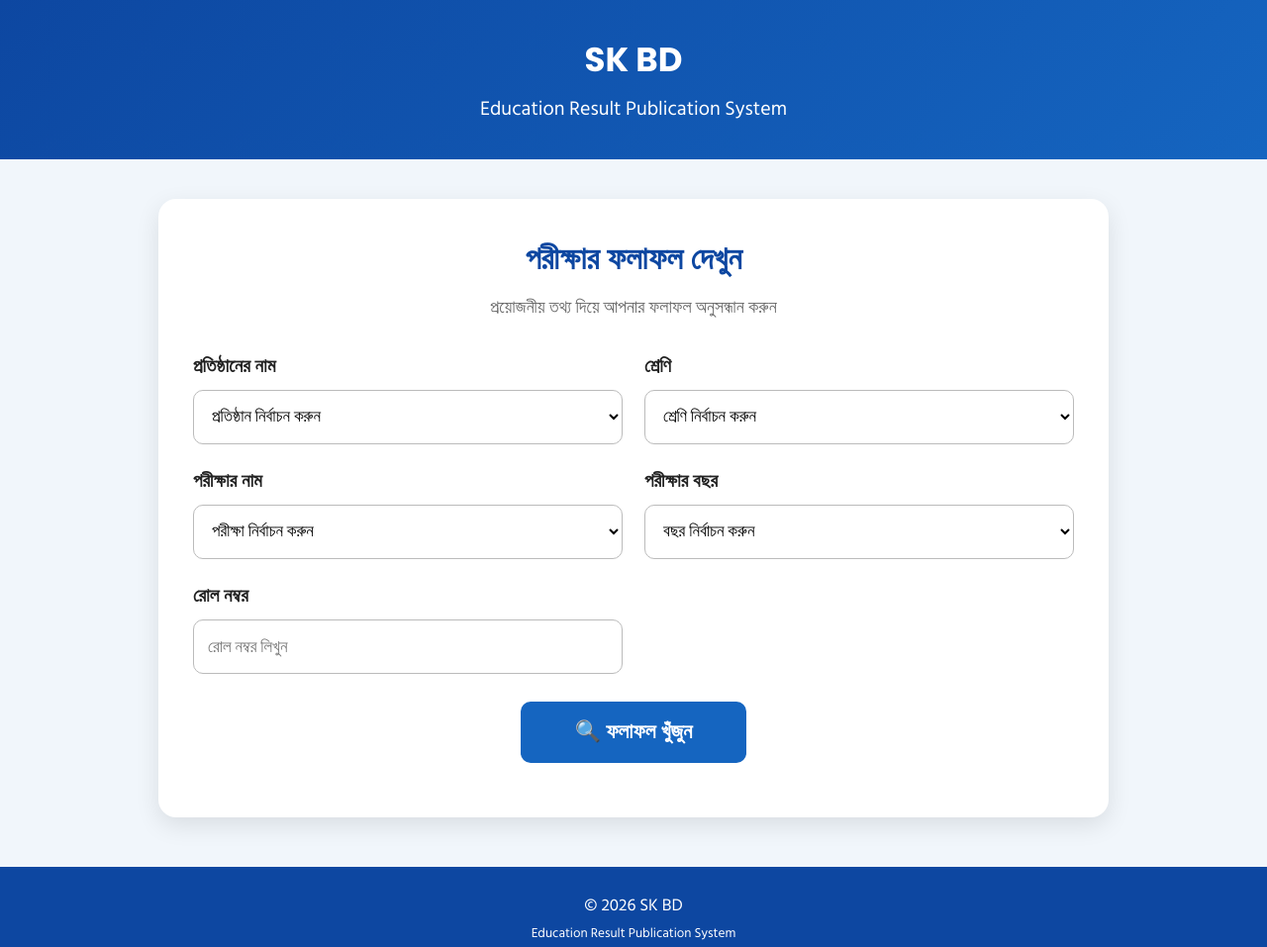
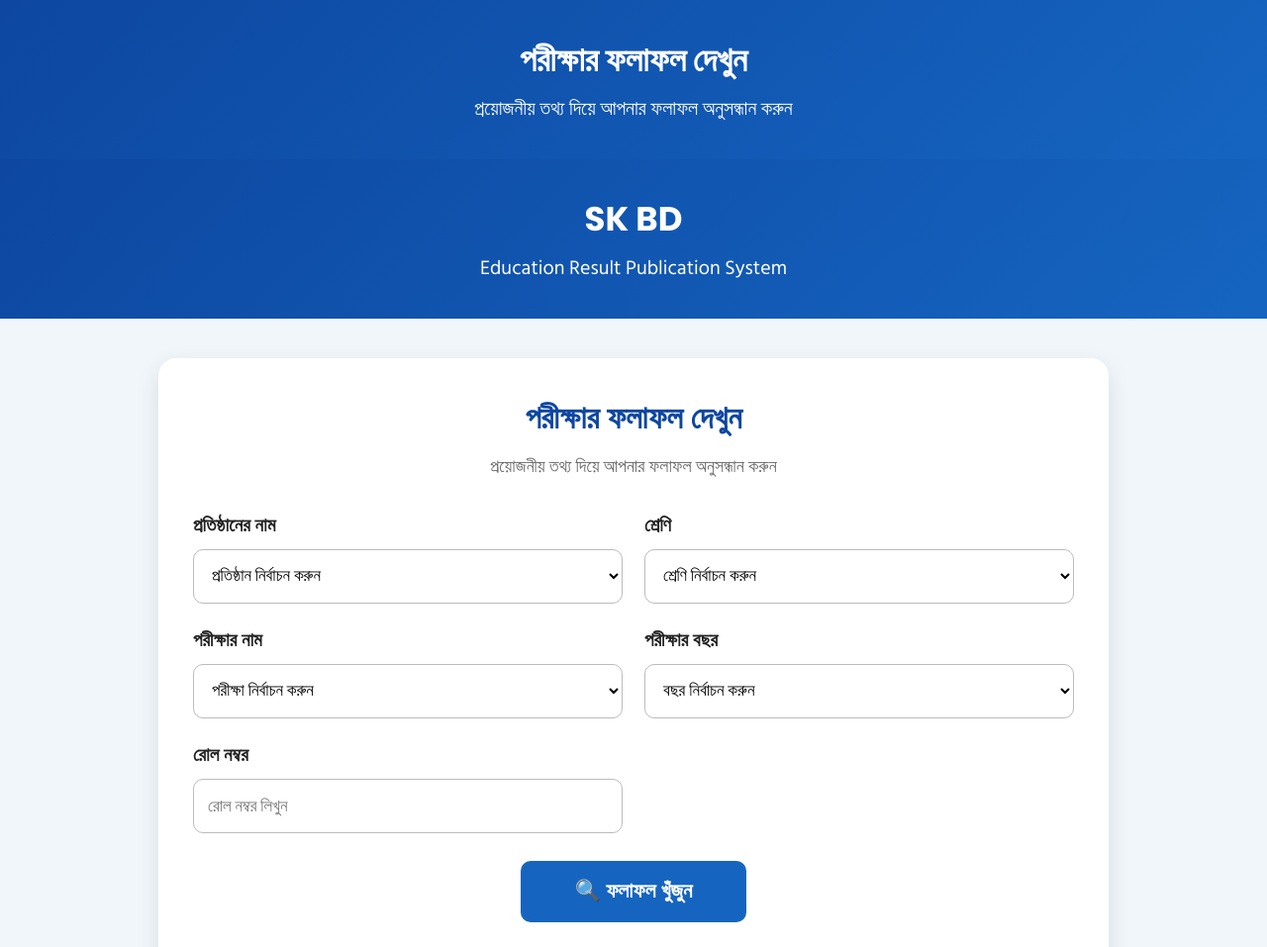
Before and after one commit to SagorKhanBD/SKJobBD, a plain HTML site: page results/result-search.html in a window 1280 px wide. Shown: the top 957 px of the page at 99% size. Drawn offline with Linux system fonts and the light colour scheme.

Commit message:
Update result-search.html

```diff
--- a/results/result-search.html
+++ b/results/result-search.html
@@ -1,8 +1,8 @@
+<header class="header">
+    <h1>পরীক্ষার ফলাফল দেখুন</h1>
+    <p>প্রয়োজনীয় তথ্য দিয়ে আপনার ফলাফল অনুসন্ধান করুন</p>
+</header>
 
-<!DOCTYPE html>
-<html lang="bn">
-
-<head>
     <meta charset="UTF-8">
     <meta name="viewport" content="width=device-width, initial-scale=1.0">
 
```
